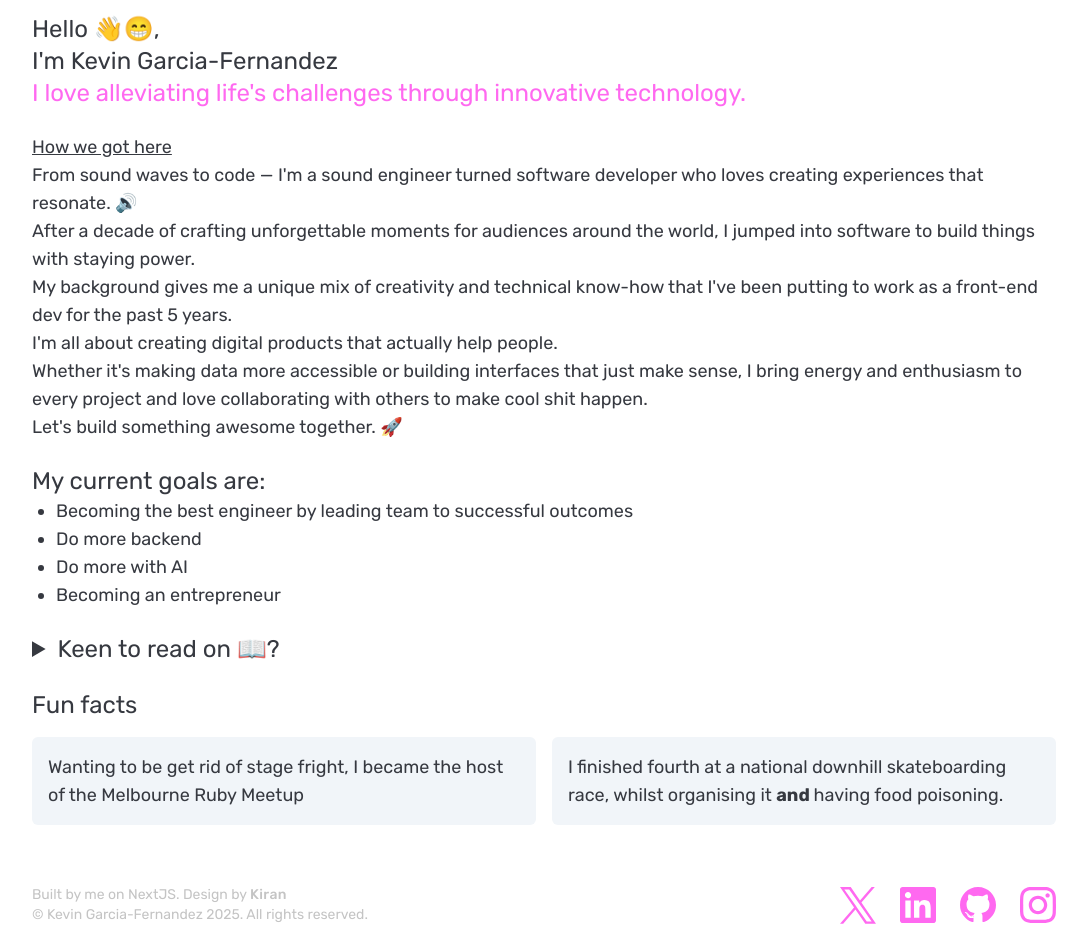
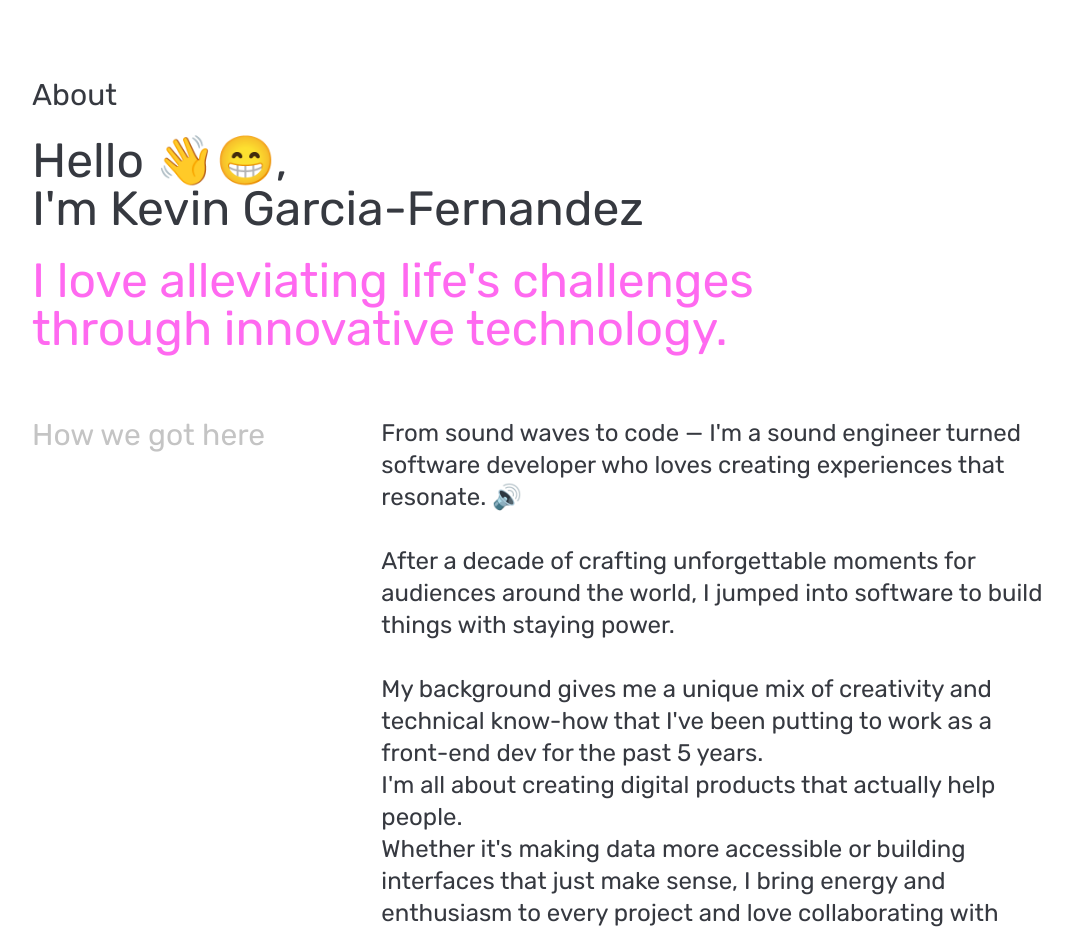
Before and after one commit to optimistic-updt/my-portofolio, a Next.js app: page / in a window 1280 px wide. Shown: the part 1302-2235 px from the top of the page, without its empty margins (96-1183 px from the left). Built offline with nearby package versions, Linux system fonts and the light colour scheme.

Commit message:
feat: in a pretty good spot

```diff
--- a/app/feature/AboutSection/AboutSection.tsx
+++ b/app/feature/AboutSection/AboutSection.tsx
@@ -1,36 +1,41 @@
 import React, { FC } from "react";
 
 const FactCard: FC<{ children: React.ReactNode }> = ({ children }) => (
-  <li className="bg-slate-100 rounded-md p-4">{children}</li>
+  <li className="bg-gray-100 rounded-md p-4 lg:p-12">{children}</li>
 );
 
 export const AboutSection: FC = () => {
   return (
-    <section id="work" className="px-6 sm:px-0 max-w-5xl mx-auto text-lg">
-      <h3 className="text-3xl group relative inline-block overflow-x-hidden">
-        About
-      </h3>
+    <section id="about" className="px-6 lg:px-0 max-w-5xl mx-auto text-lg">
+      <h3 className="text-3xl mb-3 lg:mb-6">About</h3>
 
-      <h4 className="text-2xl">
-        Hello 👋😁, <br />
-        I&apos;m Kevin Garcia-Fernandez
-      </h4>
+      <div className="space-y-6 lg:space-y-16 lg:text-2xl">
+        <div className="text-xl lg:text-5xl sm:max-w-[83%]">
+          <h4>
+            Hello 👋😁, <br />
+            I&apos;m Kevin Garcia-Fernandez
+          </h4>
 
-      <p className="text-2xl text-primary">
-        I love alleviating life&apos;s challenges through innovative technology.
-      </p>
+          <p className="text-primary md:mt-3 lg:mt-6">
+            I love alleviating life&apos;s challenges through innovative
+            technology.
+          </p>
+        </div>
 
-      {/* TODO Future showcase video */}
+        {/* TODO Future showcase video */}
 
-      <div className="space-y-6 mt-6">
-        <section>
-          <p className="underline">How we got here</p>
-          <p>
+        <section className="lg:grid lg:grid-cols-12 lg:gap-6">
+          <h4 className="text-muted mb-1 lg:text-3xl lg:col-span-4 lg:sticky">
+            How we got here
+          </h4>
+          <p className="lg:col-span-8">
             From sound waves to code — I'm a sound engineer turned software
-            developer who loves creating experiences that resonate. 🔊 <br />{" "}
+            developer who loves creating experiences that resonate. 🔊 <br />
+            <br className="hidden sm:block" />
             After a decade of crafting unforgettable moments for audiences
             around the world, I jumped into software to build things with
             staying power. <br />
+            <br className="hidden sm:block" />
             My background gives me a unique mix of creativity and technical
             know-how that I've been putting to work as a front-end dev for the
             past 5 years. <br />
@@ -39,6 +44,7 @@ export const AboutSection: FC = () => {
             Whether it's making data more accessible or building interfaces that
             just make sense, I bring energy and enthusiasm to every project and
             love collaborating with others to make cool shit happen. <br />
+            <br className="hidden sm:block" />
             {/* Make "together" a rainbow gradient Or some shining test */}
             Let's build something awesome together. 🚀
           </p>
@@ -72,20 +78,23 @@ export const AboutSection: FC = () => {
           </div>
         </div> */}
 
-        <section className="">
-          <p className="text-2xl">My current goals are:</p>
-          <ul className="list-disc ml-6">
+        <section className="lg:grid lg:grid-cols-12 lg:gap-6">
+          <p className="text-muted mb-1 lg:text-3xl lg:col-span-4">
+            Current goals
+          </p>
+          <ul className="list-disc ml-6 lg:col-span-8">
             <li>
               Becoming the best engineer by leading team to successful outcomes
             </li>
-            <li>Do more backend</li>
+            <li>Do more backend work</li>
             <li>Do more with AI</li>
-            <li>Becoming an entrepreneur</li>
+            <li>Learn entrepreneurship</li>
           </ul>
         </section>
 
-        <details>
-          <summary className="text-2xl">Keen to read on 📖?</summary>
+        {/* TODO */}
+        {/* <details>
+          <summary className="">Keen to read on 📖?</summary>
           <div>
             <p>
               Belgian/Spanish born, I move to Australia in 2010 to study a
@@ -97,31 +106,29 @@ export const AboutSection: FC = () => {
               crowd that attended his first gig. I wanted to make an impact,
               change lives
             </p>
-            {/* blah blah blah */}
+            blah blah blah
           </div>
-        </details>
-        {/* VALUE are a good idea */}
-        {/* <div>
-          <h4 className="text-2xl">my values</h4>
-          <ul>
-            <li>Go After Your Dreams</li>
-            <li>Have fun along the way</li>
-            <li>Deepen the experience</li>
-            <li>Spend Time Outside</li>
-            <li>Do what excites you</li>
-          </ul>
-        </div> */}
+        </details> */}
         <div>
-          <h4 className="text-2xl mb-4">Fun facts</h4>
-          <ul className="grid grid-cols-1 md:grid-cols-2 gap-4">
+          <h4 className="text-muted mb-1 sm:mb-3 lg:text-3xl lg:mb-6">
+            Fun facts
+          </h4>
+          <ul className="grid grid-cols-1 sm:grid-cols-2 lg:grid-cols-3 gap-6">
             <FactCard>
-              Wanting to be get rid of stage fright, I became the host of the
-              Melbourne Ruby Meetup
+              I became the host of the Melbourne Ruby Meetup to get rid of stage
+              fright
             </FactCard>
             <FactCard>
               I finished fourth at a national downhill skateboarding race,
               whilst organising it <strong> and </strong> having food poisoning.
             </FactCard>
+            <FactCard>
+              I call AWS &quot;AWeSome&quot;.
+              <br />
+              <br className="hidden lg:block" />
+              Apparantly, I&apos;m alone.
+            </FactCard>
+            <FactCard>I speak fluent English, Spanish, and French.</FactCard>
           </ul>
         </div>
       </div>
--- a/app/feature/Footer/Footer.tsx
+++ b/app/feature/Footer/Footer.tsx
@@ -4,10 +4,10 @@ import React, { FC } from "react";
 const Footer: FC = () => {
   return (
     <footer className="py-3 text-sm text-muted bg-white px-6 mx-auto lg:px-32">
-      <div className="max-w-5xl gap-3 mx-auto flex flex-col-reverse md:flex-row items-center justify-between ">
-        <div className="">
+      <div className="max-w-5xl gap-6 mx-auto flex flex-col-reverse sm:flex-row items-center justify-between">
+        <div className="w-full sm:flex-grow">
           <p>
-            Built by me on NextJS. Design by{" "}
+            Built on NextJS. Design by{" "}
             <a
               href="https://www.kiranraszka.com/"
               target="blank"
@@ -19,14 +19,14 @@ const Footer: FC = () => {
           <p>&copy; Kevin Garcia-Fernandez 2025. All rights reserved.</p>
         </div>
 
-        <nav className="text-primary space-x-6 flex items-center">
+        <nav className="text-primary flex items-center justify-around sm:justify-end w-full sm:w-auto sm:gap-3">
           {ME.socialLinks.map(({ name, url, icon }) => (
             <a
               key={name}
               href={url}
               target="_blank"
               rel="noopener noreferrer"
-              className="text-primary size-9"
+              className="text-primary size-8"
             >
               <span className="sr-only">Go to {name}</span>
               {icon}
--- a/app/feature/HeroSection/HeroSection.tsx
+++ b/app/feature/HeroSection/HeroSection.tsx
@@ -7,7 +7,8 @@ export const HeroSection: FC = () => {
   return (
     <section
       id="home"
-      className="h-screen bg-secondary bg-cover bg-center relative bg-[url('/images/me_landing.jpg')] px-6"
+      // * #DADADF is the color of the background of the current hero image
+      className="h-screen bg-[#DADADF] bg-cover bg-center relative bg-[url('/images/me_landing.jpg')] px-6"
       style={{ backgroundPositionX: "63%" }} //good for mobile
     >
       <div className="absolute mx-auto text-5xl lg:text-7xl top-1/4 md:left-[8.3%] lg:top-1/2 lg:left-1/4 lg:transform lg:-translate-y-1/2 lg:-translate-x-1/2">
--- a/app/feature/WorkSection/WorkSection.tsx
+++ b/app/feature/WorkSection/WorkSection.tsx
@@ -6,8 +6,8 @@ import { FC } from "react";
 export const WorkSection: FC = () => {
   // TODO make animation faster on exit
   return (
-    <section id="work" className="px-6 sm:px-0 max-w-5xl mx-auto">
-      <h3 className="text-3xl group relative inline-block overflow-x-hidden">
+    <section id="projects" className="px-6 lg:px-0 max-w-5xl mx-auto">
+      <h3 className="text-3xl group relative inline-block overflow-x-hidden mb-3 lg:mb-6">
         <svg
           width="75"
           height="6"
@@ -32,7 +32,7 @@ export const WorkSection: FC = () => {
       </h3>
 
       {/* mobile */}
-      <ul className="space-y-6 mt-3 md:hidden">
+      <ul className="space-y-6 md:hidden">
         {ME.projects.featured.map((project) => (
           <li key={project.title} className="rounded-md">
             <Link
@@ -41,17 +41,19 @@ export const WorkSection: FC = () => {
               className={`p-4 relative h-44 lg:h-[400px] bg-center bg-cover bg-black w-full inline-flex rounded-md flex-col justify-end text-white`}
               style={{ backgroundImage: `url(${project.image})` }}
             >
-              {/* <div className="absolute inset-x-0 bottom-0 h-2/3 bg-gradient-to-t from-black via-transparent to-transparent" /> */}
+              <div className="absolute inset-0 bg-black/60 rounded-md" />
 
-              <h4 className="text-2xl">{project.title}</h4>
-              <p className="text-sm tracking-wide">{project.description}</p>
+              <div className="absolute inset-0 flex flex-col justify-end p-4 rounded-md">
+                <h4 className="text-2xl">{project.title}</h4>
+                <p className="text-sm tracking-wide">{project.description}</p>
+              </div>
             </Link>
           </li>
         ))}
       </ul>
 
       {/* desktop */}
-      <ul className="relative mt-3 justify-between items-center h-64 lg:h-72 xl:h-80 gap-6 xl:gap-9 hidden md:flex">
+      <ul className="relative justify-between items-center h-64 lg:h-72 xl:h-80 gap-6 xl:gap-9 hidden md:flex">
         {ME.projects.featured.map((project) => (
           <Link
             href={project.link}
--- a/app/page.tsx
+++ b/app/page.tsx
@@ -8,7 +8,7 @@ export default function Home() {
   return (
     <>
       <NavBar />
-      <main className="bg-white space-y-12">
+      <main className="bg-white space-y-12 lg:space-y-24">
         <HeroSection />
         <WorkSection />
         <AboutSection />
```
